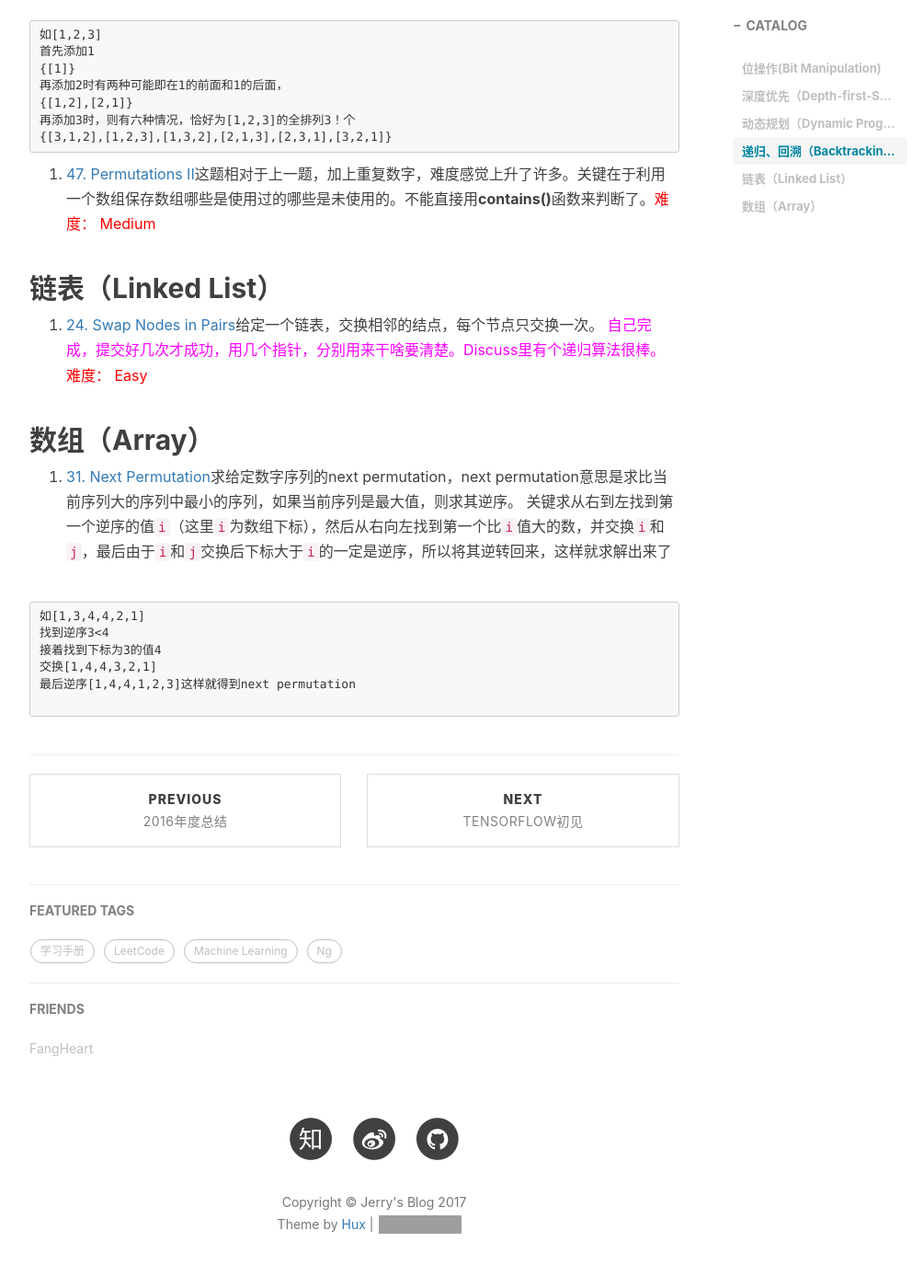
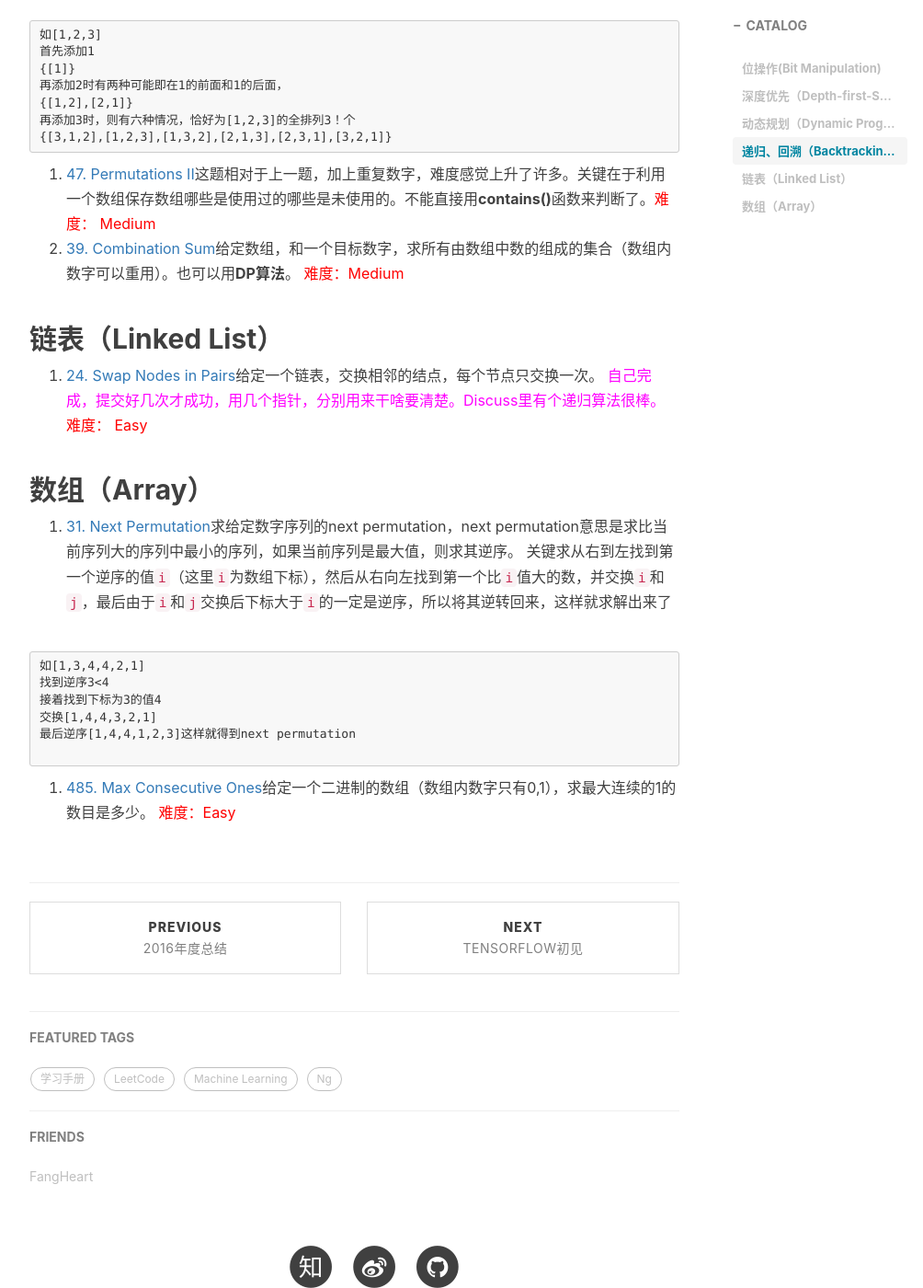
Before and after one commit to LJerRRy/fighting.github.io, a Jekyll site: the page built from _posts/2017-01-04-Leetcode题目分类.md, in a window 1280 px wide and 1400 px high, scrolled down 1438 px. Shown: the whole window at 92% size, without its empty margins (233-1237 px from the left). Built offline with Jekyll 4.4.1, drawn with Linux system fonts in a browser that asks for light colours; nearby versions of some CDN libraries; comment, search, counter and statistics services are not loaded; grey boxes are pictures that could not be loaded.

Commit message:
leetcode 485,39

````diff
--- a/_posts/2017-01-04-Leetcode题目分类.md
+++ b/_posts/2017-01-04-Leetcode题目分类.md
@@ -45,6 +45,8 @@ tags:
 {[3,1,2],[1,2,3],[1,3,2],[2,1,3],[2,3,1],[3,2,1]}
 ```
 4. [47. Permutations II](https://leetcode.com/problems/permutations-ii/)这题相对于上一题，加上重复数字，难度感觉上升了许多。关键在于利用一个数组保存数组哪些是使用过的哪些是未使用的。不能直接用**contains()**函数来判断了。<font color="red">难度： Medium</font>
+5. [39. Combination Sum](https://leetcode.com/problems/combination-sum/)给定数组，和一个目标数字，求所有由数组中数的组成的集合（数组内数字可以重用）。也可以用**DP算法**。  <font color="red">难度：Medium</font>
+
 
 ## 链表（Linked List）
 
@@ -64,3 +66,4 @@ tags:
 最后逆序[1,4,4,1,2,3]这样就得到next permutation
 
 ```
+2. [485. Max Consecutive Ones](https://leetcode.com/problems/max-consecutive-ones/)给定一个二进制的数组（数组内数字只有0,1），求最大连续的1的数目是多少。 <font color="red">难度：Easy</font>
````
Also changed, not shown: _posts/2017-01-04-2016总结.md (+1 -1 lines).
